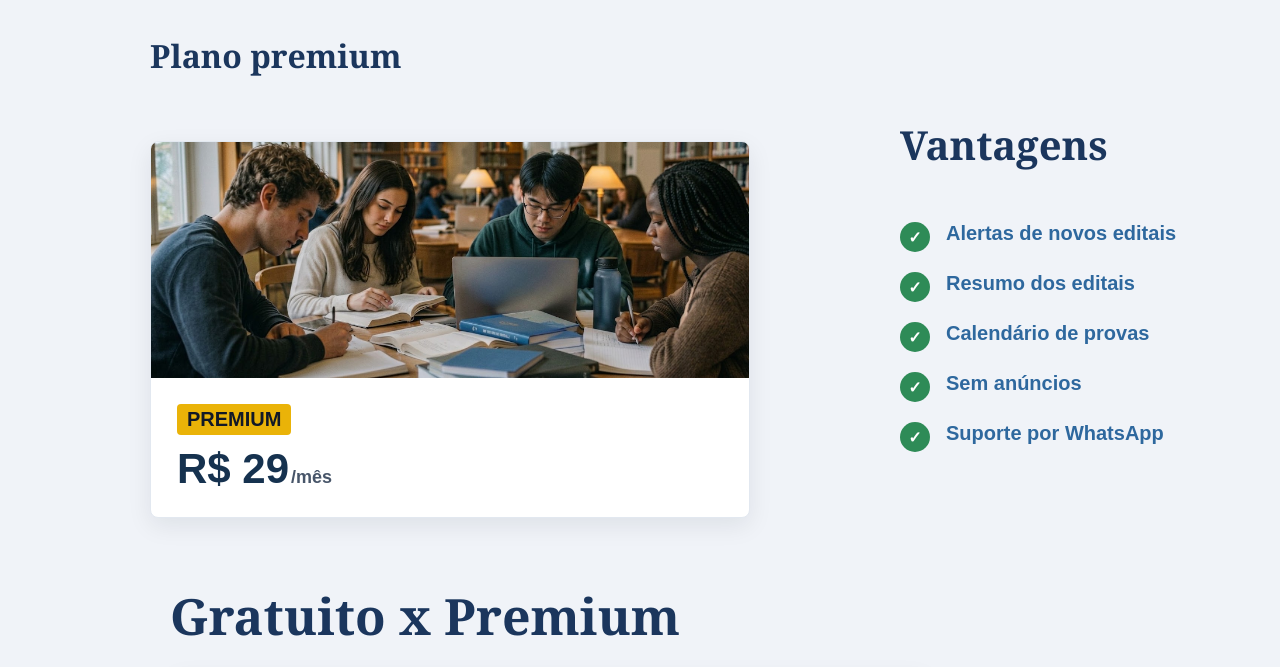
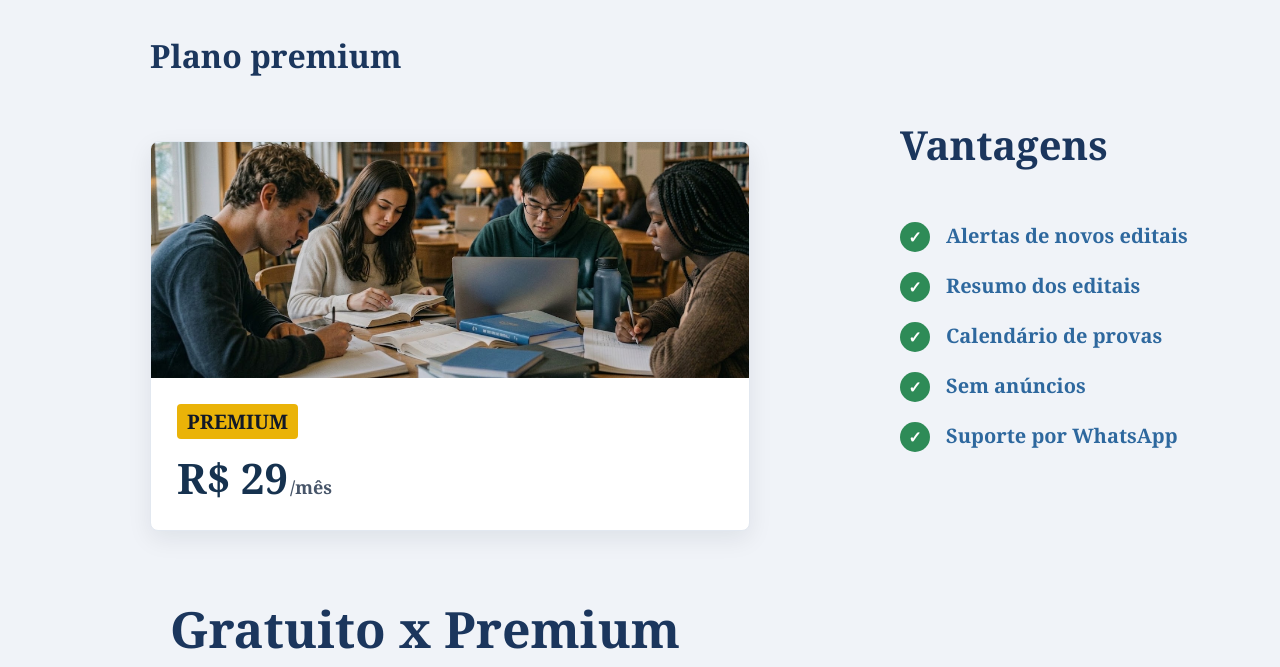
Before and after one commit to santana-x5/projeto-web-final, a plain HTML site: page pagina3.html in a window 1280 px wide. Shown: the part 88-755 px from the top of the page. Drawn offline with Linux system fonts and the light colour scheme.

Commit message:
mudança de fonte

```diff
--- a/css/styles.css
+++ b/css/styles.css
@@ -350,7 +350,7 @@
 .selo-premium{
     background-color: #eab308;
     color: #111827;
-    font-family: arial, serif;
+    font-family: georgia, serif;
     display:  inline-block;
     font-size: 20px;
     font-weight: 700;
@@ -364,14 +364,14 @@
 }
 
 .valor {
-    font-family: arial, serif;
+    font-family: georgia, serif;
     font-size: 42px;
     font-weight: 700;
     color: #16324f;
 }
 
 .mes{
-    font-family: Arial, serif;
+    font-family: georgia, serif;
     font-size: 18px;
     font-weight: 600;
     color: #475569;
@@ -392,7 +392,7 @@
 
 .vantagens li{
     display: flex;
-    font-family: arial, serif;
+    font-family: georgia, serif;
     color: #2e689e;
     font-size: 20px;
     margin-bottom: 20px;
@@ -404,7 +404,7 @@
   width: 30px;
   height: 30px;
   border-radius:100%;
-  background-color: #2e8b57; /* Verde semelhante ao da referência */
+  background-color: #2e8b57;
   color: #ffffff;
   font-size: 16px;
   font-weight: bold;
```
